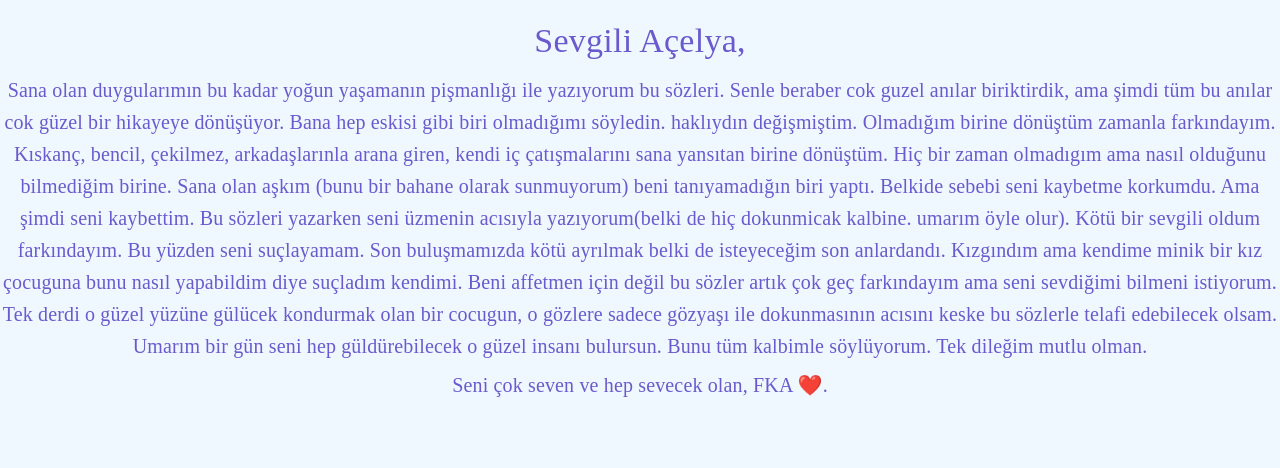
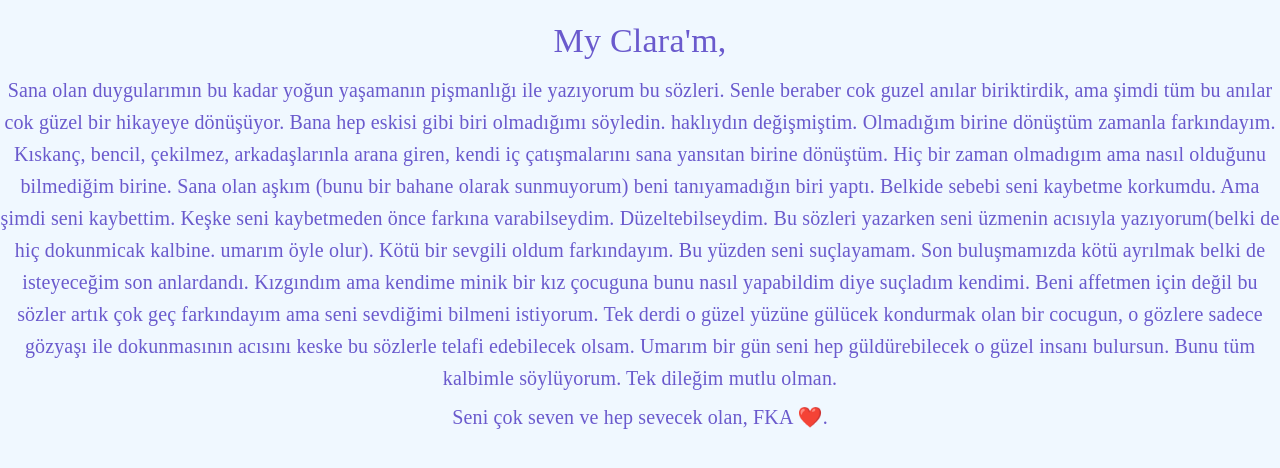
Before and after one commit to kemallaydn/aes, a React (Create React App) app: page / in a window 1280 px wide. Shown: the top 468 px of the page. Built offline with nearby package versions, Linux system fonts and the light colour scheme.

Commit message:
ARTIK SON

```diff
--- a/src/App.js
+++ b/src/App.js
@@ -5,7 +5,7 @@ function App() {
   return (
     <div className="App" style={{ textAlign: 'center', paddingTop: '20px', position: 'relative', height: '100vh', backgroundColor: '#f0f8ff' }}>
       <Typography variant="h4" gutterBottom style={{ color: '#6a5acd', fontFamily: 'Cursive' }}>
-        Sevgili Açelya,
+        My Clara'm,
       </Typography>
       <Typography variant="h6" gutterBottom style={{ color: '#6a5acd', fontFamily: 'Cursive' }}>
           Sana olan duygularımın bu kadar yoğun yaşamanın pişmanlığı ile yazıyorum bu sözleri.
@@ -14,6 +14,7 @@ function App() {
           Kıskanç, bencil, çekilmez, arkadaşlarınla arana giren, kendi iç çatışmalarını sana yansıtan birine dönüştüm. Hiç bir zaman olmadıgım ama nasıl olduğunu bilmediğim birine.
           Sana olan aşkım (bunu bir bahane olarak sunmuyorum) beni tanıyamadığın biri yaptı.
           Belkide  sebebi seni kaybetme korkumdu. Ama şimdi seni kaybettim.
+          Keşke seni kaybetmeden önce farkına varabilseydim. Düzeltebilseydim.
           Bu sözleri yazarken seni üzmenin acısıyla yazıyorum(belki de hiç dokunmicak kalbine. umarım öyle olur). Kötü bir sevgili oldum farkındayım. Bu yüzden seni suçlayamam.
           Son buluşmamızda kötü ayrılmak belki de isteyeceğim son anlardandı. Kızgındım ama kendime minik bir kız çocuguna bunu nasıl yapabildim diye suçladım kendimi.
           Beni affetmen için değil bu sözler artık çok geç farkındayım ama seni sevdiğimi bilmeni istiyorum.
```
